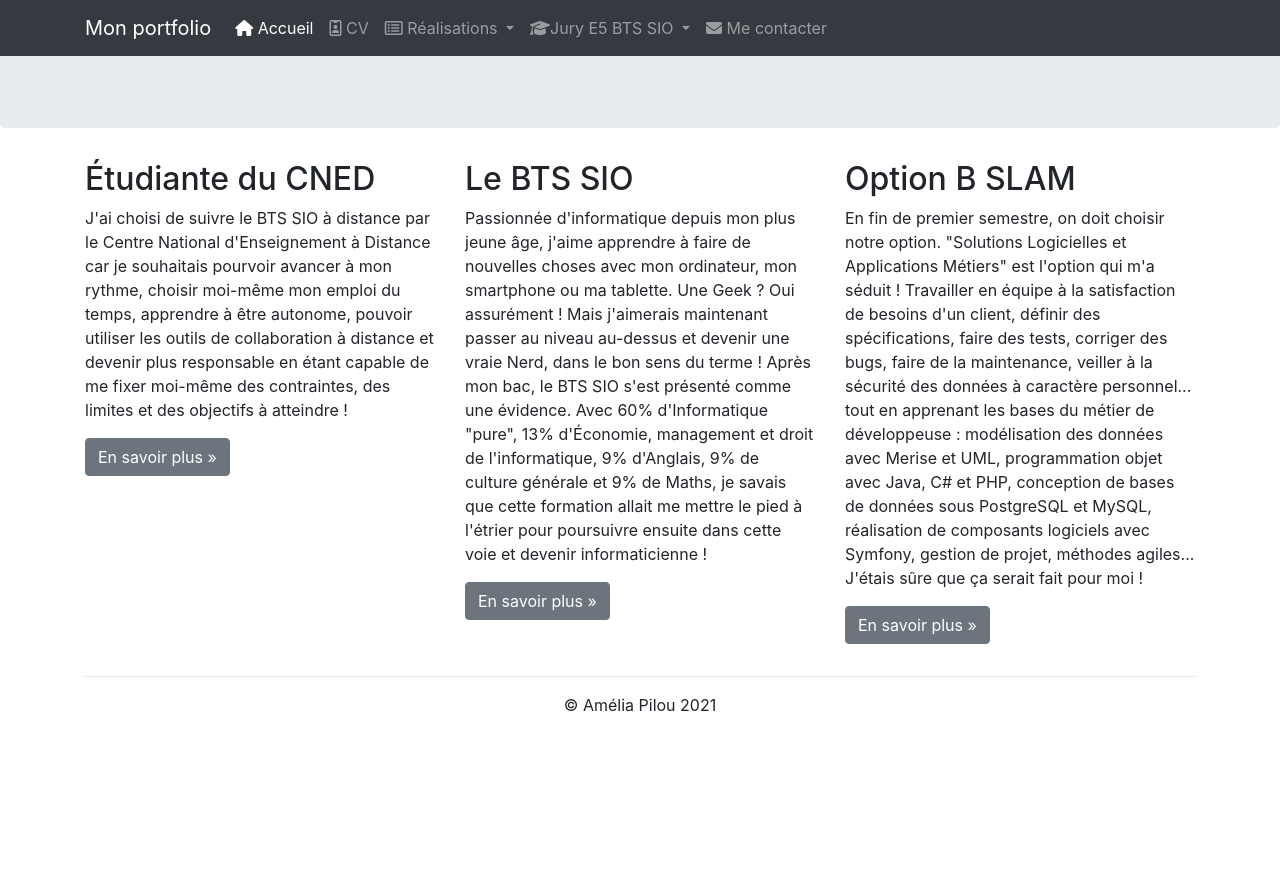
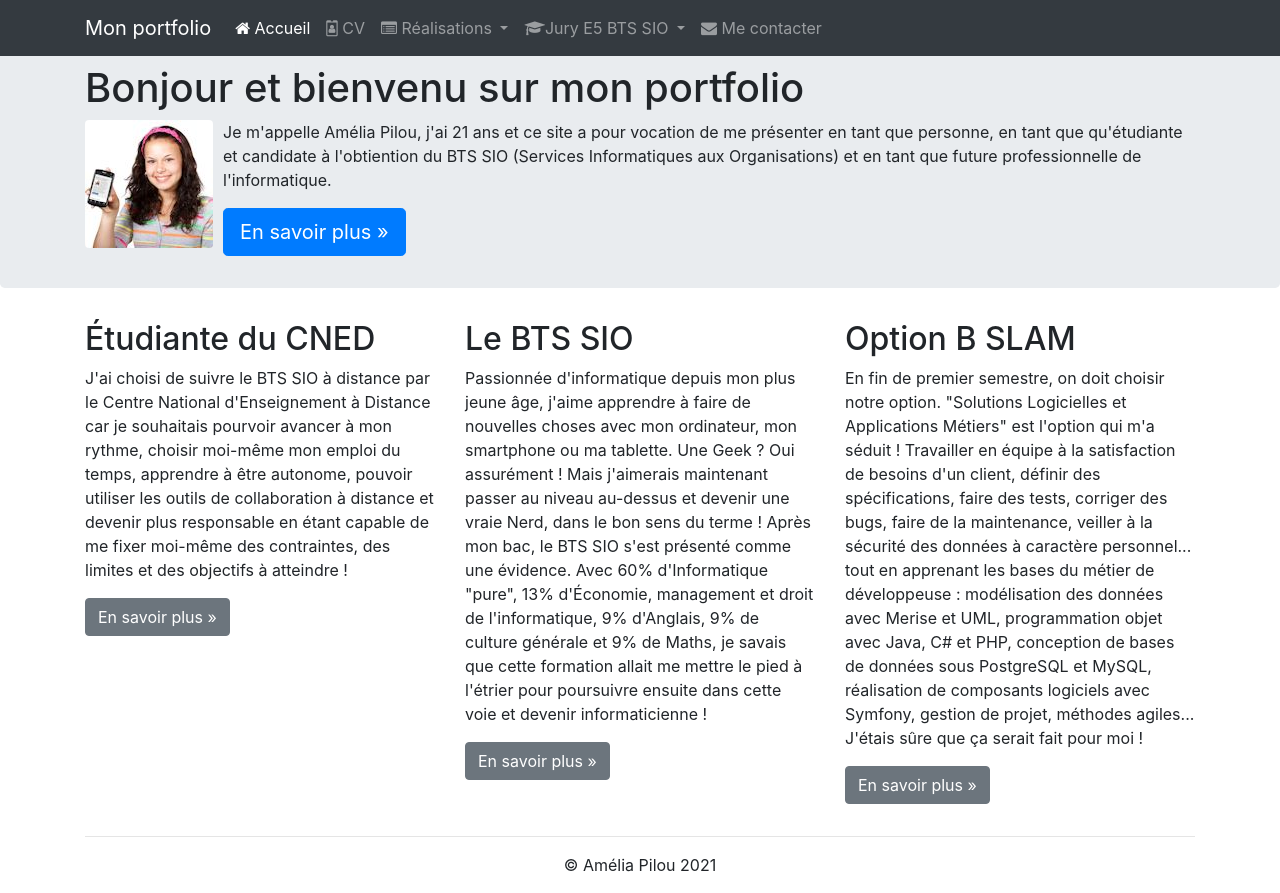
Before and after one commit to KaiJu20100/vincentchen.github.io, a plain HTML site: page index.html in a window 1280 px wide. Before the commit the page ends 800 px from the top, so only its background shows below. Drawn offline with nearby package versions, Linux system fonts and the light colour scheme.

Commit message:
La photo d'amélia pouli a été créée et le css a été également terminé

```diff
--- /dev/null
+++ b/CSS/accueil.css
@@ -0,0 +1,6 @@
+#maPhoto{
+    margin-right: 10px;
+}
+.jumbotron{
+    padding-bottom: 32px;
+}
--- a/index.html
+++ b/index.html
@@ -1,5 +1,5 @@
 <!doctype html>
-<html lang="en">
+<html lang="fr">
   <head>
     <!-- Required meta tags -->
     <meta charset="utf-8">
@@ -9,7 +9,11 @@
     <!-- Bootstrap CSS -->
     <link rel="stylesheet" href="https://cdn.jsdelivr.net/npm/bootstrap@4.6.2/dist/css/bootstrap.min.css" integrity="sha384-xOolHFLEh07PJGoPkLv1IbcEPTNtaed2xpHsD9ESMhqIYd0nLMwNLD69Npy4HI+N" crossorigin="anonymous">
     <link rel="icon" href="favicon.ico">
-    <link href="https://maxcdn.bootstrapcdn.com/font-awesome/4.7.0/css/fontawesome.min.css" rel="stylesheet">
+
+    <!-- pour pouvoir mettre les icônes dans les propriétés des balises span en utilisant class="" -->
+    <link href="https://maxcdn.bootstrapcdn.com/font-awesome/4.7.0/css/font-awesome.min.css" rel="stylesheet">
+
+    <link href="CSS/accueil.css" rel="stylesheet">
     <title>Portfolio de Vincent CHEN (BTS SIO 2024)</title>
   </head>
   <body>
@@ -103,9 +107,18 @@
             </div>
         </div>
     </nav>
-      <div class="jumbotron">
-          <!-- Emplacement pour le contenu principal de la page -->
-      </div>
+    <div class="jumbotron"> <!-- Emplacement pour le contenu principal de la page -->
+        <div class="container">
+            <h1>Bonjour et bienvenu sur mon portfolio</h1>
+            <p>
+                <img id="maPhoto" class="float-left rounded" src="Images/AmeliaPilou.jpg" alt="photo d'Amelia Pilou">
+                Je m'appelle Amélia Pilou, j'ai 21 ans et ce site a pour vocation de me présenter en tant que personne,
+                en tant que qu'étudiante et candidate à l'obtiention du BTS SIO (Services Informatiques aux Organisations)
+                et en tant que future professionnelle de l'informatique.
+            </p>
+        </div>
+        <a class="btn btn-primary btn-lg" href="pages/cv.html" role="button">En savoir plus »</a>
+    </div>
     <footer>
         <div class="container">
             <div class="row">
```
Also changed, not shown: CSS/images/Red-Rating-Stars.png (added), CSS/images/ligne.png (added), Images/AmeliaPilou.jpg (added), Images/MVC.png (added), Images/adapters.png (added), Images/cv/github2-dreamstale35.png (added), Images/cv/instagram-dreamstale43.png (added), Images/cv/linkedin-dreamstale45.png (added), Images/cv/mail-dreamstale47.png (added), Images/cv/skype-dreamstale61.png (added), Images/cv/twitter-dreamstale71.png (added), Images/ihmcoach.png (added).
